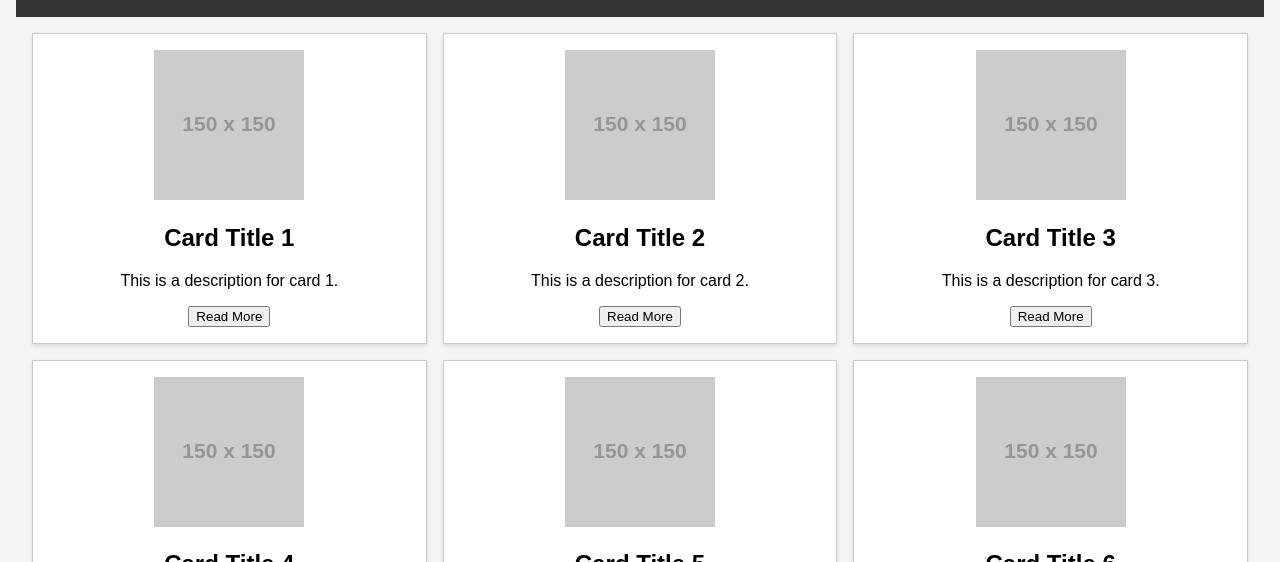
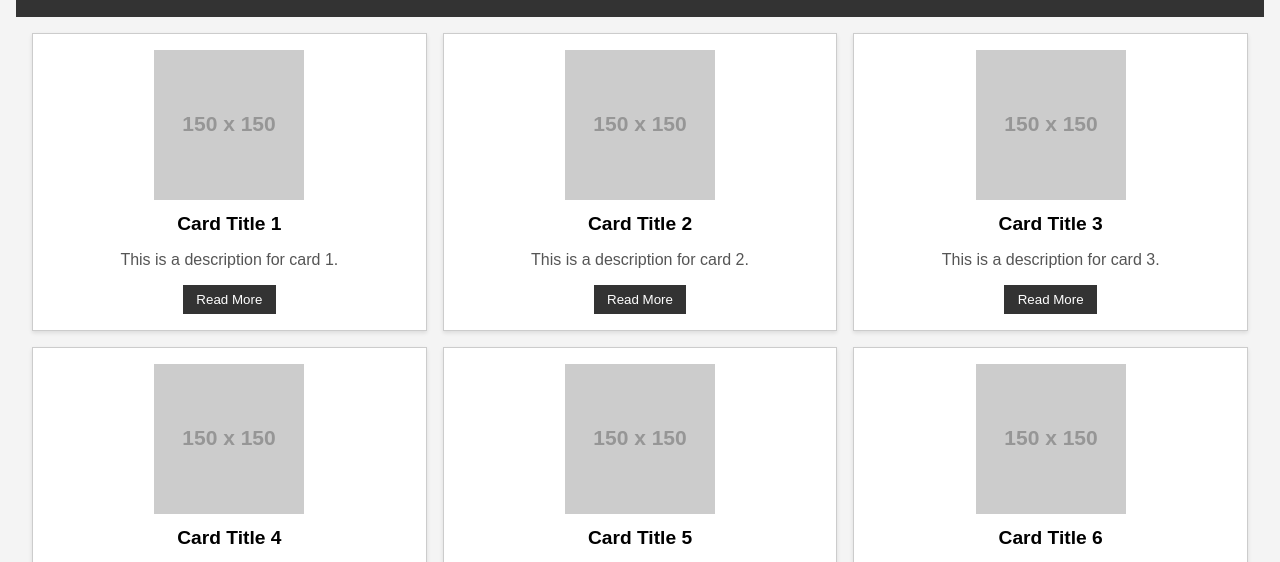
Before and after one commit to deaktibor-gepeszeti/ikt-weboldal, a plain HTML site: page index.html in a window 1280 px wide. Shown: the part 223-785 px from the top of the page. Drawn offline with Linux system fonts and the light colour scheme; placeholder pictures from the web are drawn by us.

Commit message:
Update styles.css

```diff
--- a/styles.css
+++ b/styles.css
@@ -32,6 +32,33 @@ main {
     transition: transform 0.3s ease; /* Transition for smooth animation */
 }
 
+.card img {
+    max-width: 100%;
+    height: auto;
+}
+
+.card h2 {
+    font-size: 1.2em;
+    margin: 0.5em 0;
+}
+
+.card p {
+    font-size: 1em;
+    color: #555;
+}
+
+.card button {
+    background-color: #333;
+    color: #fff;
+    border: none;
+    padding: 0.5em 1em;
+    cursor: pointer;
+}
+
+.card button:hover {
+    background-color: #555;
+}
+
 .card:hover {
     transform: scale(1.05); /* Scale up the card on hover */
 }
```
